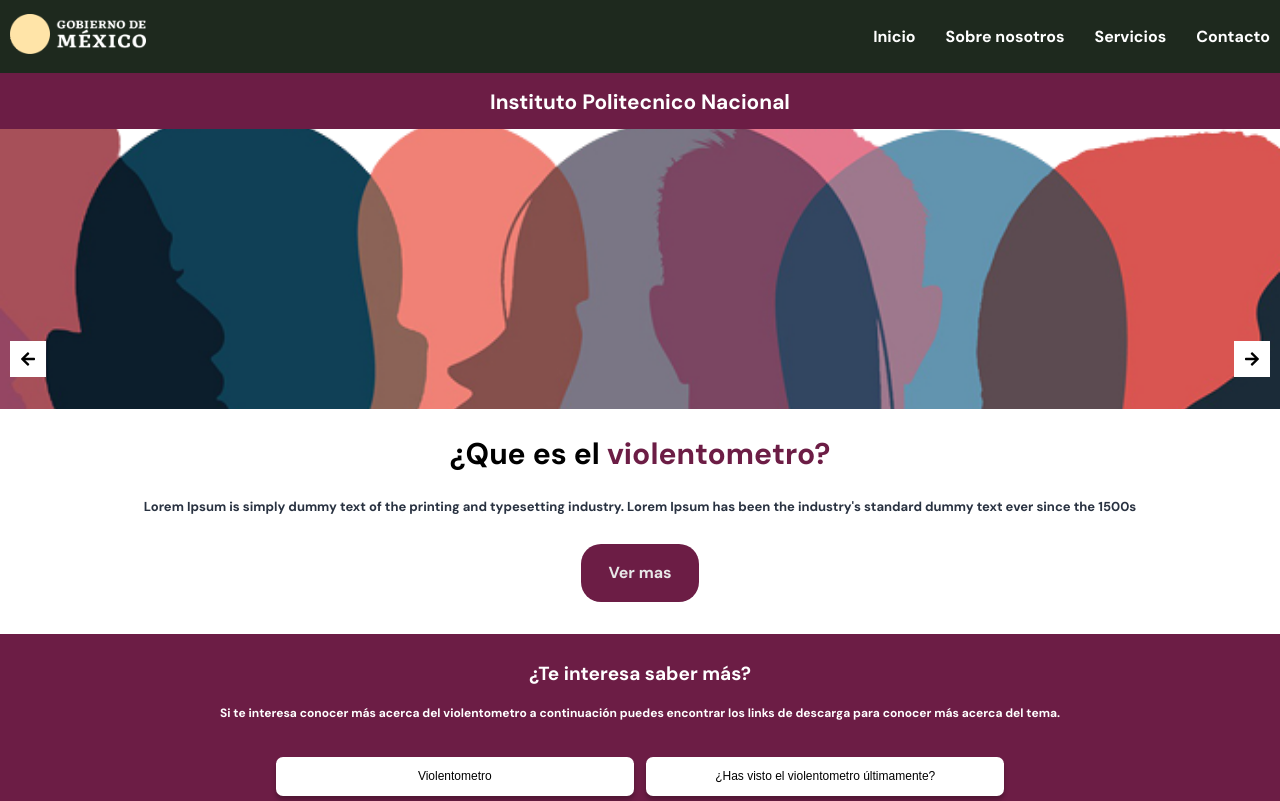
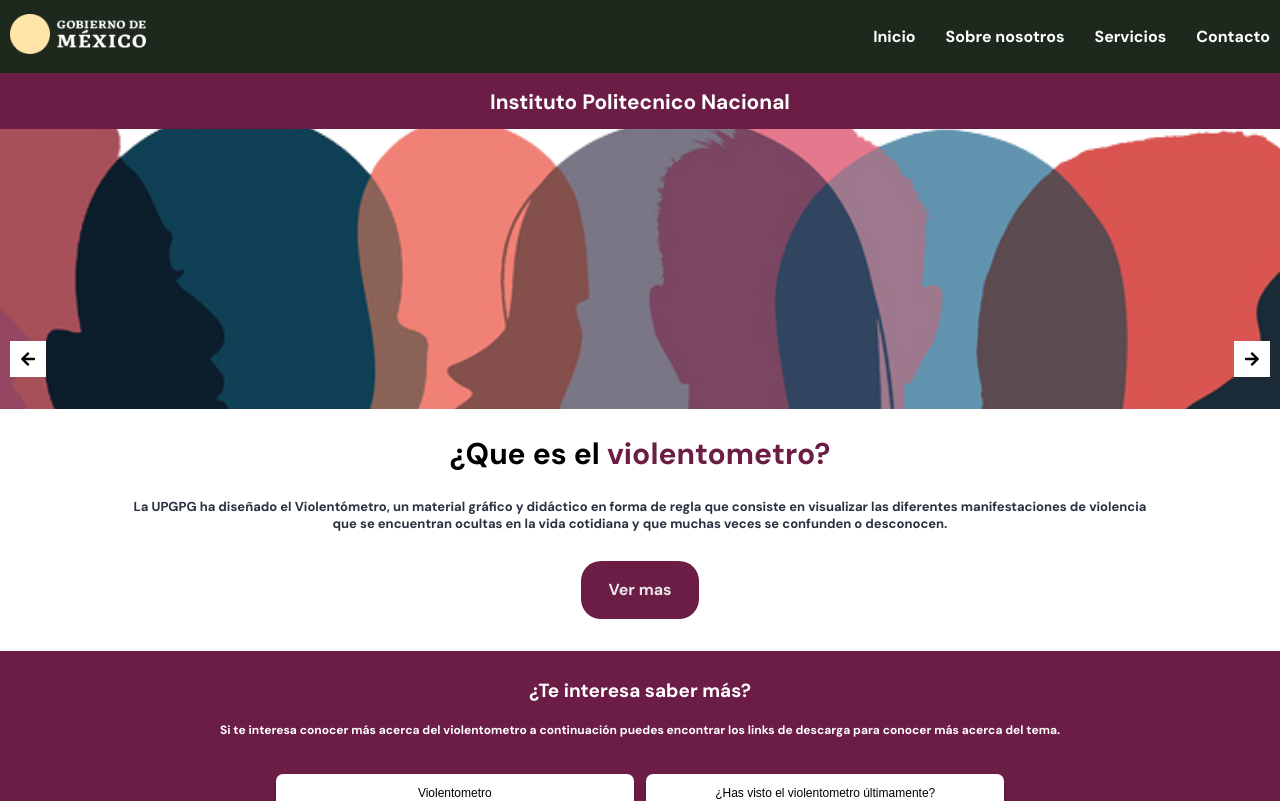
Before and after one commit to MynameisJorge04/violentometro-app, a React (Create React App) app in the folder frontend/: page / in a window 1280 px wide. Shown: the top 801 px of the page. Built offline with nearby package versions, Linux system fonts and the light colour scheme.

Commit message:
violentometro

```diff
--- a/frontend/src/TodoViolentometroSection/index.js
+++ b/frontend/src/TodoViolentometroSection/index.js
@@ -27,9 +27,10 @@
           ¿Que es el <span>violentometro?</span>
         </h2>
         <p>
-          Lorem Ipsum is simply dummy text of the printing and typesetting
-          industry. Lorem Ipsum has been the industry's standard dummy text ever
-          since the 1500s
+          La UPGPG ha diseñado el Violentómetro, un material gráfico y didáctico
+          en forma de regla que consiste en visualizar las diferentes manifestaciones
+          de violencia que se encuentran ocultas en la vida cotidiana y que muchas veces
+          se confunden o desconocen.
         </p>
       </div>
 
```
